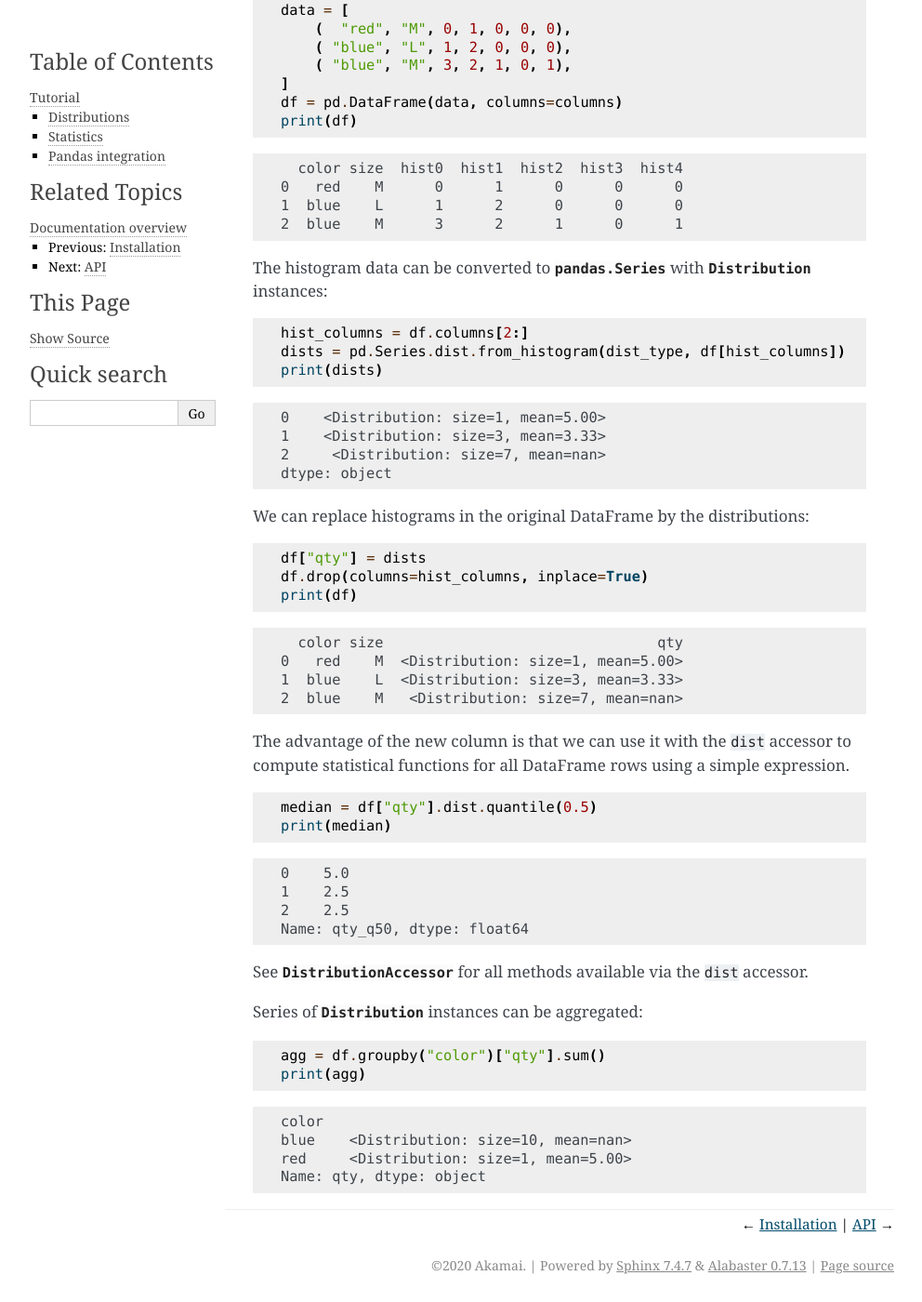
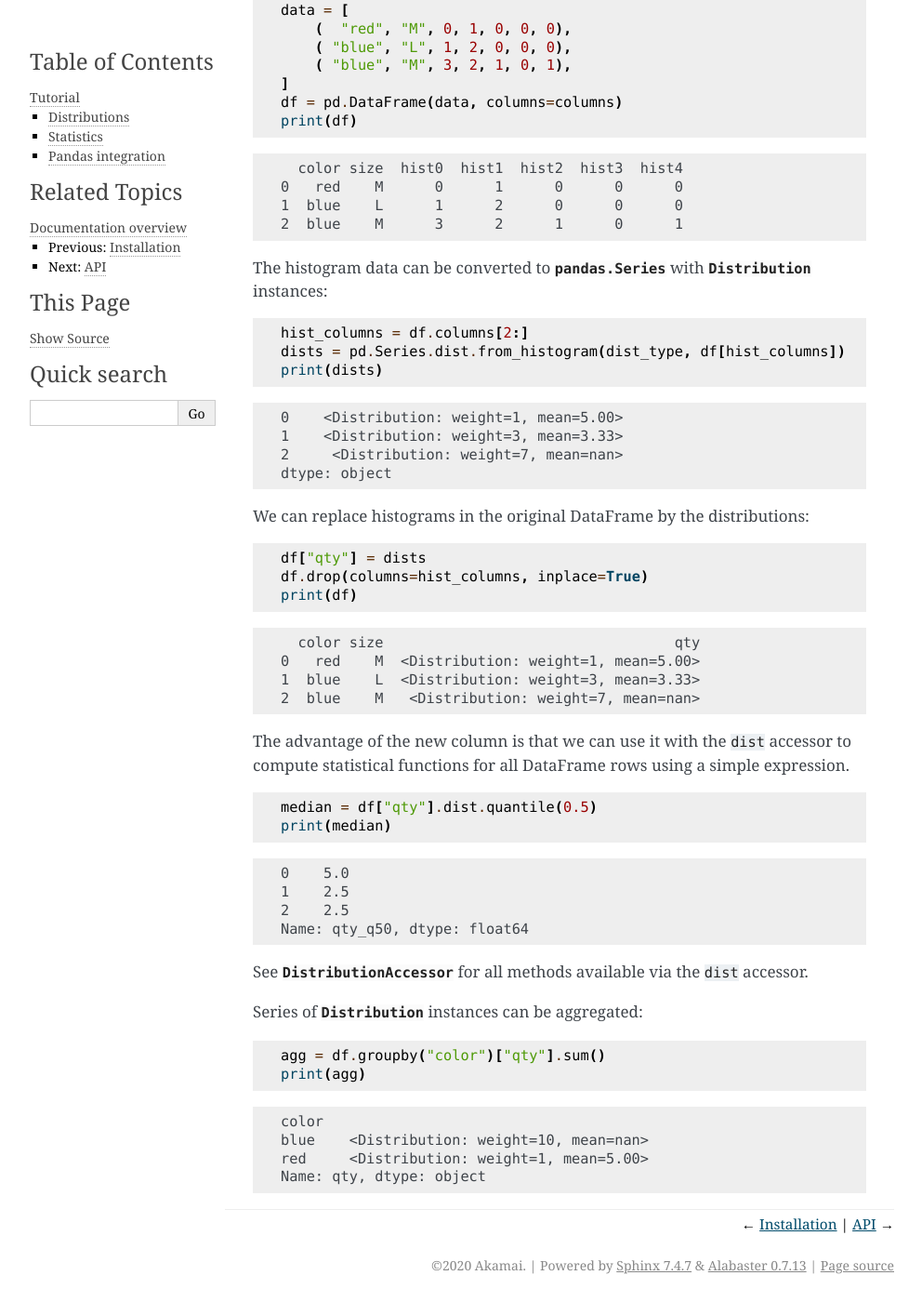
Before and after one commit to akamai/distimate, a Sphinx documentation site: the page built from docs/tutorial.rst, in a window 1280 px wide and 1400 px high, scrolled down 3414 px. Shown: the whole window at 93% size, without its empty margins (148-1140 px from the left). Built offline with Sphinx 7.4.7, drawn with Linux system fonts in a browser that asks for light colours; some of the changed text lies outside the part shown.

Commit message:
Rename Distribution.size to Distribution.weight.

```diff
--- a/docs/tutorial.rst
+++ b/docs/tutorial.rst
@@ -101,7 +101,7 @@ All functions are approximated from underlying histograms.
 
 .. testoutput::
 
-    <Distribution: size=3, mean=0.00>
+    <Distribution: weight=3, mean=0.00>
 
 .. testcode::
 
@@ -111,7 +111,7 @@ All functions are approximated from underlying histograms.
 
 .. testoutput::
 
-    <Distribution: size=7, mean=5.00>
+    <Distribution: weight=7, mean=5.00>
 
 .. testcode::
 
@@ -121,7 +121,7 @@ All functions are approximated from underlying histograms.
 
 .. testoutput::
 
-    <Distribution: size=13, mean=nan>
+    <Distribution: weight=13, mean=nan>
 
 
 The main feature of Distimate is the ability to estimate common statistical functions:
@@ -220,9 +220,9 @@ with :class:`.Distribution` instances:
 
 .. testoutput::
 
-    0    <Distribution: size=1, mean=5.00>
-    1    <Distribution: size=3, mean=3.33>
-    2     <Distribution: size=7, mean=nan>
+    0    <Distribution: weight=1, mean=5.00>
+    1    <Distribution: weight=3, mean=3.33>
+    2     <Distribution: weight=7, mean=nan>
     dtype: object
 
 
@@ -236,10 +236,10 @@ We can replace histograms in the original DataFrame by the distributions:
 
 .. testoutput::
 
-      color size                                qty
-    0   red    M  <Distribution: size=1, mean=5.00>
-    1  blue    L  <Distribution: size=3, mean=3.33>
-    2  blue    M   <Distribution: size=7, mean=nan>
+      color size                                  qty
+    0   red    M  <Distribution: weight=1, mean=5.00>
+    1  blue    L  <Distribution: weight=3, mean=3.33>
+    2  blue    M   <Distribution: weight=7, mean=nan>
 
 
 The advantage of the new column is that we can use it with the ``dist`` accessor
@@ -271,6 +271,6 @@ Series of :class:`Distribution` instances can be aggregated:
 .. testoutput::
 
     color
-    blue    <Distribution: size=10, mean=nan>
-    red     <Distribution: size=1, mean=5.00>
+    blue    <Distribution: weight=10, mean=nan>
+    red     <Distribution: weight=1, mean=5.00>
     Name: qty, dtype: object
```
Also changed, not shown: 2 other files.
